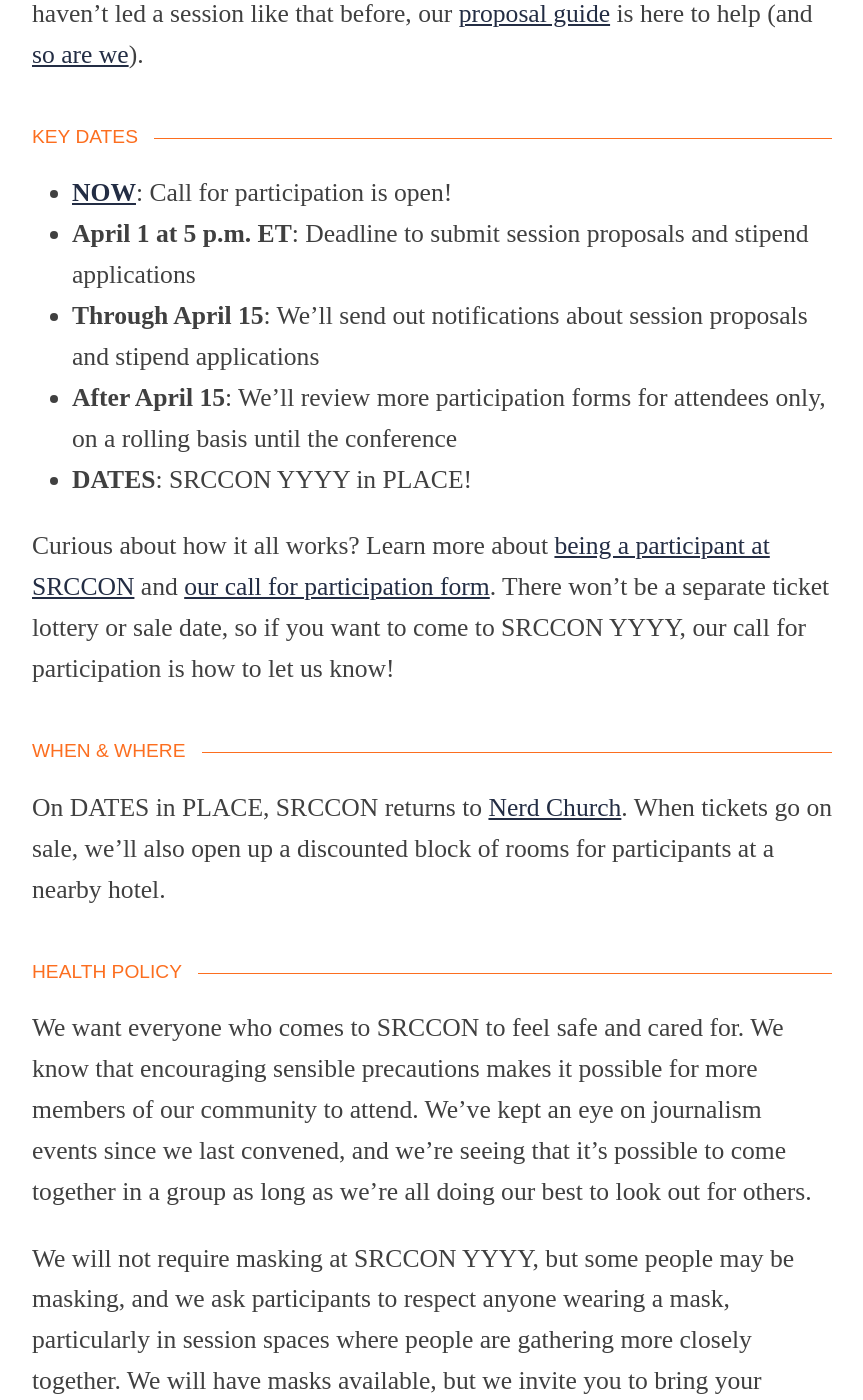
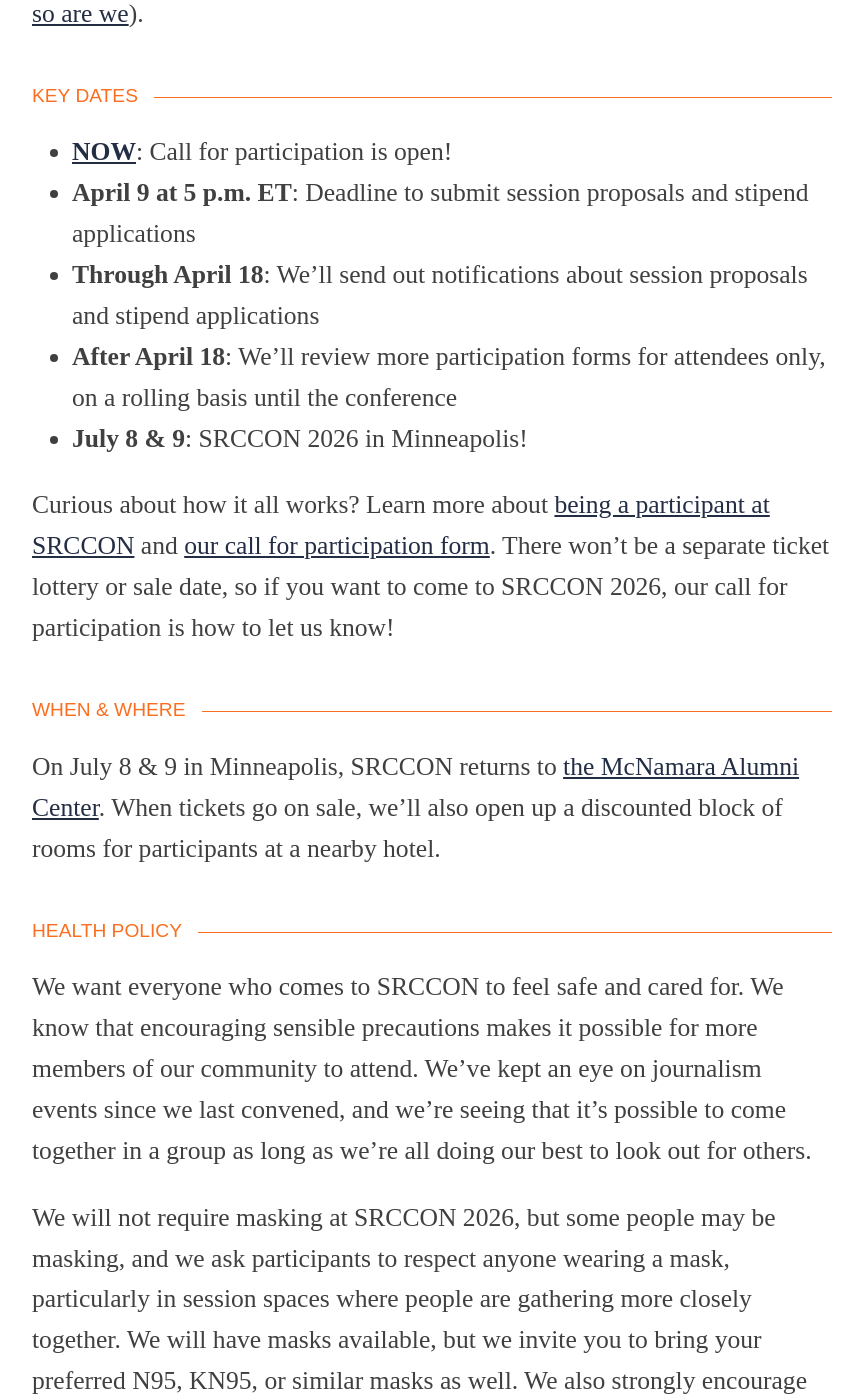
Before and after one commit to OpenNews/srccon-2026, a Jekyll site: the page built from homepage.md, in a window 1280 px wide and 1400 px high, scrolled down 1508 px. Shown: the whole window, without its empty margins (208-1071 px from the left). Built offline with Jekyll 4.4.1, drawn with Linux system fonts in a browser that asks for light colours; some web fonts are replaced; some of the changed text lies outside the part shown.

```diff
--- a/CNAME
+++ /dev/null
@@ -1 +0,0 @@
-site-starterkit.srccon.org
--- a/_config.yml
+++ b/_config.yml
@@ -31,15 +31,15 @@ defaults:
       # layout: set this value to layout_with_header_image for pages with images at top
       layout: simple_layout
       # root_url: set this value to the root_url of the event
-      root_url: https://2025.srccon.org #no trailing slash
+      root_url: https://2026.srccon.org #no trailing slash
       # event_name: set this value to something like SRCCON 2020 or SRCCON:LEAD
-      event_name: SRCCON YYYY
+      event_name: SRCCON 2026
       # event_date: set this value to something like July 11 & 12
-      event_date: DATES
+      event_date: July 8 & 9
       # event_place: set this value to something like Minneapolis
-      event_place: PLACE
+      event_place: Minneapolis
       # event_venue: set this value to the name of the venue, add 'the' if appropriate
-      event_venue: Nerd Church
+      event_venue: the McNamara Alumni Center
       # google maps link or share-shortlink to venue (defaults to McNamara)
       event_venue_link: "https://maps.app.goo.gl/EmfKT9J6HWwp7u6e9"
       # event_timezone: set this value to the IANA timezone name (e.g., America/Chicago, America/New_York)
@@ -50,16 +50,16 @@ defaults:
       # html will be stripped for meta tags. Rewrite this for a topical SRCCON!
       description: A peer-led conference from <a href="https://opennews.org">OpenNews</a> for&nbsp;journalists who want to transform their work, their organizations, and their communities.
       # event_place_abbr: set this value to something like MPLS
-      event_place_abbr: PLC
+      event_place_abbr: MPLS
 
       # Homepage CTA
       # cta_button_text / cta_button_link: enable the orange "call to action" button
-      # cta_button_text: Sponsor SRCCON!
-      # cta_button_link: https://opennews.org/sponsors/
-      cta_button_text: Propose a session!
-      cta_button_link: /participation/form/
+      cta_button_text: Sponsor SRCCON!
+      cta_button_link: https://opennews.org/sponsors/
+      # cta_button_text: Propose a session!
+      # cta_button_link: /participation/form/
       # form_link: set this value to the URL for the ticket purchase or registration form
-      form_link: https://airtable.com/embed/appvmrSAI2PeiWEes/pagJcROoTohbsBLFw/form?backgroundColor=green
+      form_link: https://airtable.com/embed/appvmrSAI2PeiWEes/TK/form?backgroundColor=green
 
       # ⚠️ IMPORTANT "GATES" in page logic
       # schedule_live: set this value to true when the program should be exposed on the site
@@ -67,9 +67,9 @@ defaults:
       # session_deadline_passed: set this value to true to swap out various "by deadline" links
       session_deadline_passed: false
       # session_deadline: proposals and stipend applications
-      session_deadline: April 1 at 5 p.m. ET
+      session_deadline: April 9 at 5 p.m. ET
       # session_confirm: date attendees will be notified
-      session_confirm: April 15
+      session_confirm: April 18
 
       # price_base: set this value to the base ticket price
       price_base: $295
```
